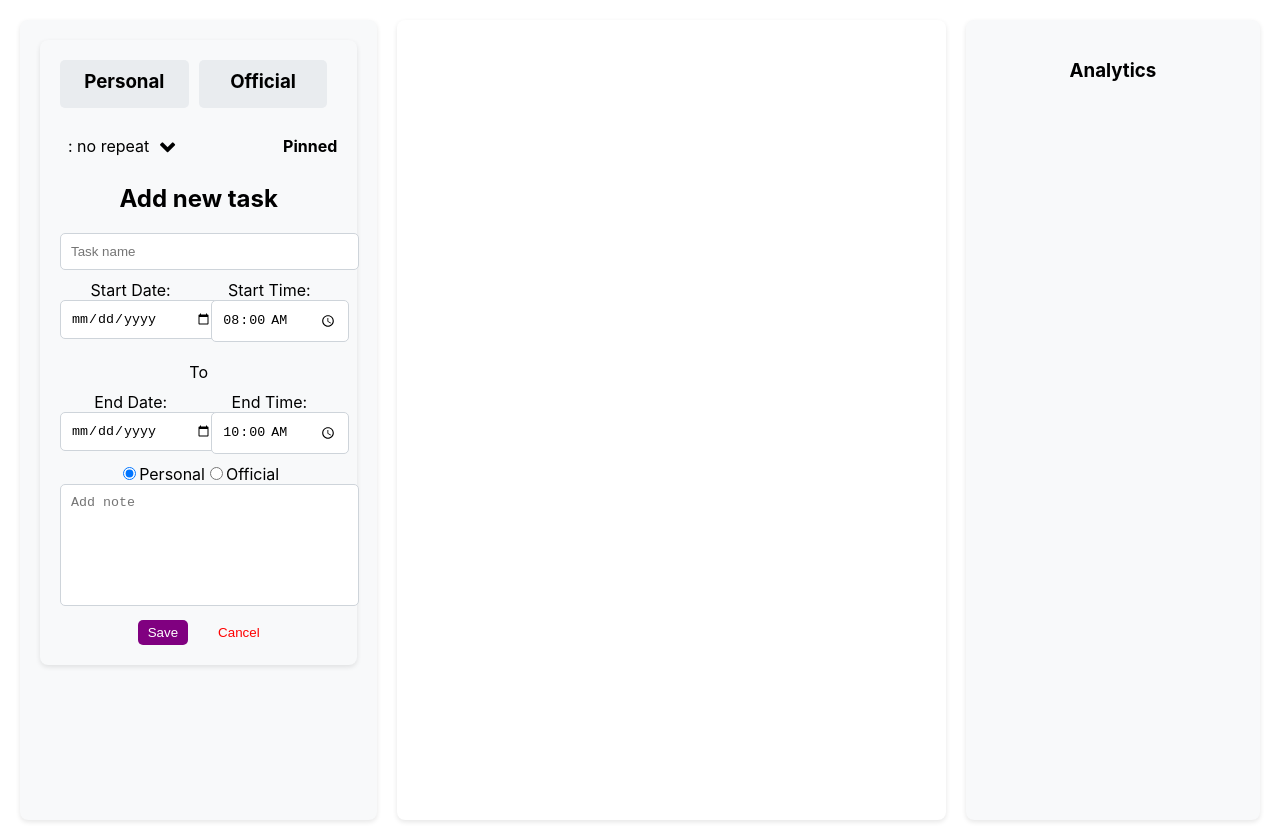
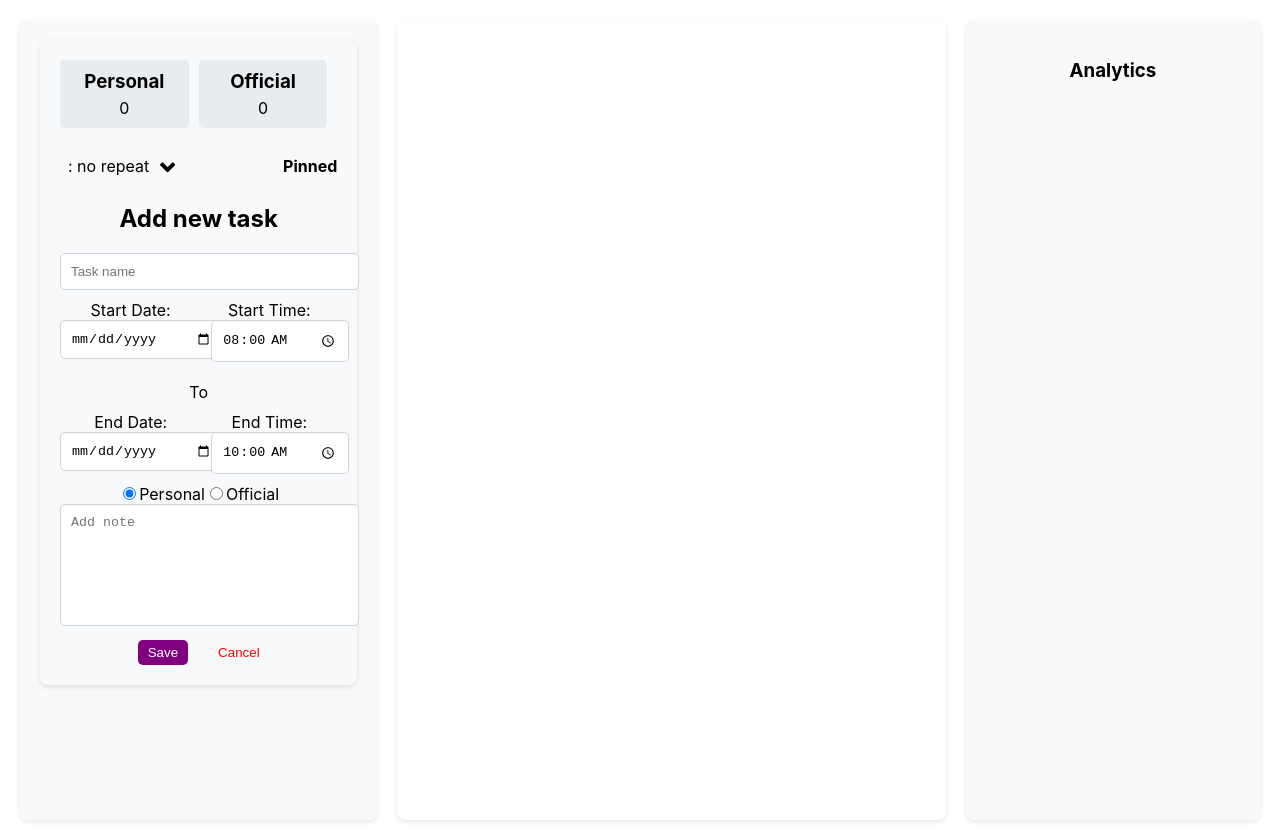
Before and after one commit to Kendi-prog/todo-habit-tracker, a React (Create React App) app: page / in a window 1280 px wide. Built offline with nearby package versions, Linux system fonts and the light colour scheme.

Commit message:
implementing the personal and official counts for the category-box

```diff
--- a/src/components/todo-app/todo-app.component.jsx
+++ b/src/components/todo-app/todo-app.component.jsx
@@ -5,16 +5,43 @@ import './todo-app.scss';
 
 const Todo = () => {
     const [tasks, setTasks] = useState([]);
+    const [personalCount, setPersonalCount] = useState(0);
+    const [officialCount, setOfficialCount] = useState(0);
 
     const addTask = (newTask) => {
         setTasks([...tasks, newTask]);
+        updateCounts(newTask.category);
 
+    }
+
+    const updateCounts = (category) => {
+        if(category === 'Personal'){
+            setPersonalCount(prevCount => prevCount + 1);
+        } else if (category === 'Official') {
+            setOfficialCount(prevCount => prevCount + 1);
+        }
+    }
+
+    const removeTask = (taskToRemove) => {
+        const updatedTasks = tasks.filter(task => task !== taskToRemove);
+        setTasks(updatedTasks);
+
+        if(taskToRemove.category === 'Personal'){
+            setPersonalCount(prevCount => Math.max(prevCount - 1, 0));
+        } else if (taskToRemove.category === 'Official') {
+            setOfficialCount(prevCount => Math.max(prevCount - 1, 0));
+        }
     }
 
     return (
         <div className="todo-container">
             <div className="task-input-section">
-                <TaskInput addTask={addTask} cancelTask={() => {}}/>
+                <TaskInput
+                addTask={addTask}
+                removeTask={removeTask}
+                personalCount={personalCount}
+                officialCount={officialCount}
+                />
             </div>
             <div className="task-list-section">
                <ul>
```
